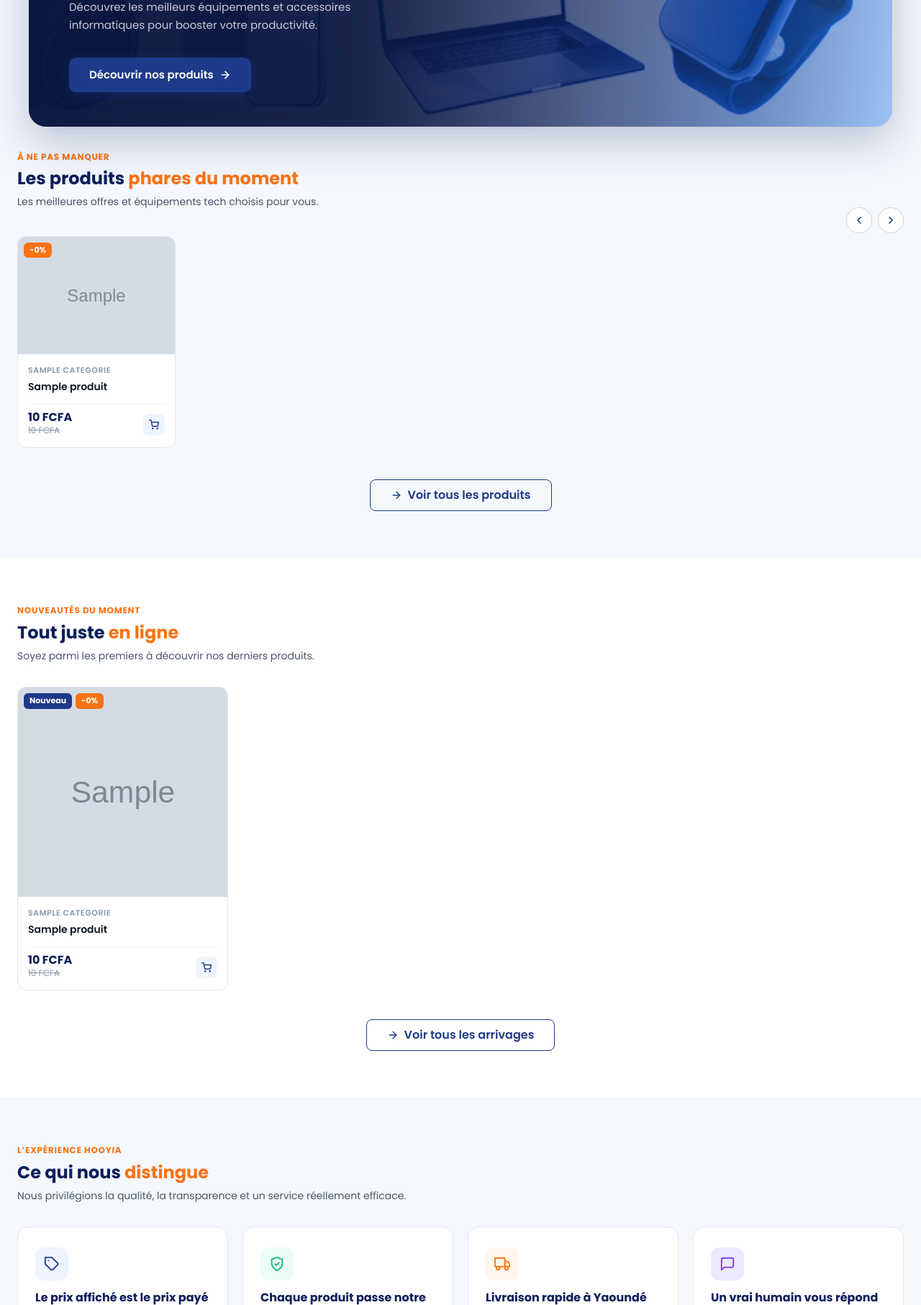
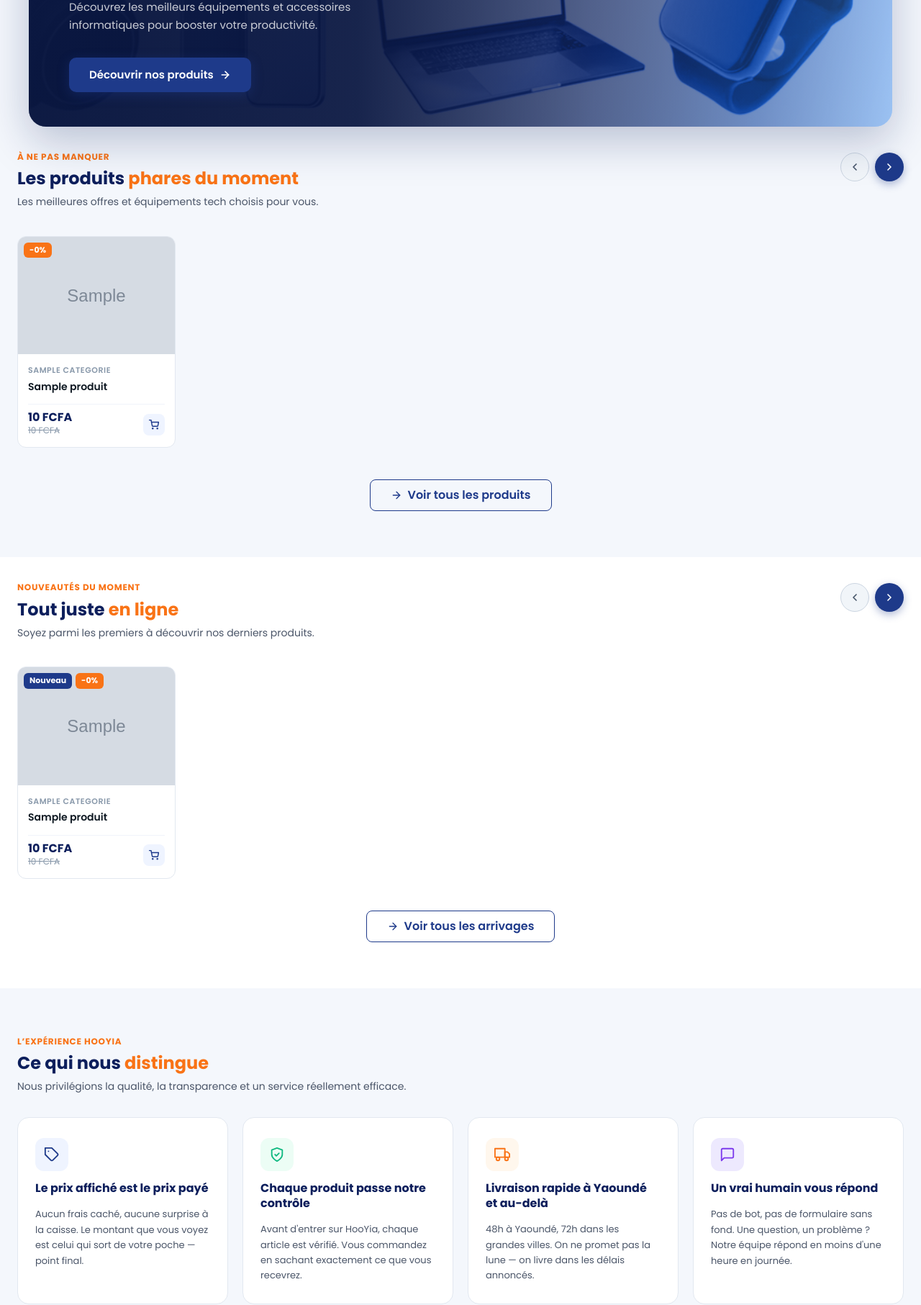
Before and after one commit to Ing-MONTHE/hooyia-market, a Django app: page / in a window 1280 px wide. Shown: the part 269-2082 px from the top of the page at 72% size. Run offline with Django 5.2, Linux system fonts and the light colour scheme; tables that the repository leaves empty hold one stand-in row (values such as "Sample post"); grey boxes marked "Sample" are stand-in pictures.

Commit message:
Gestion carousel image

```diff
--- a/templates/home.html
+++ b/templates/home.html
@@ -368,7 +368,7 @@
   /* ── Carousel vedette ── */
   .vedette-header {
     display: flex;
-    align-items: flex-end;
+    align-items: flex-start;
     justify-content: space-between;
     margin-bottom: 0.25rem;
   }
@@ -376,25 +376,48 @@
     display: flex;
     gap: 0.5rem;
     flex-shrink: 0;
+    padding-top: 0.25rem;
   }
-  .vedette-nav-btn {
-    width: 36px;
-    height: 36px;
+  /* Bouton Précédent — cercle gris clair avec bordure */
+  .vedette-nav-btn-prev {
+    width: 40px;
+    height: 40px;
     border-radius: 50%;
     border: 1.5px solid #CBD5E1;
-    background: #ffffff;
+    background: #f1f5f9;
     display: flex;
     align-items: center;
     justify-content: center;
-    color: #1E3A8A;
+    color: #475569;
     cursor: pointer;
     transition: background 150ms, border-color 150ms, color 150ms;
     flex-shrink: 0;
   }
-  .vedette-nav-btn:hover {
+  .vedette-nav-btn-prev:hover {
+    background: #e2e8f0;
+    border-color: #94a3b8;
+    color: #0D1F5C;
+  }
+  /* Bouton Suivant — cercle bleu marine plein */
+  .vedette-nav-btn-next {
+    width: 40px;
+    height: 40px;
+    border-radius: 50%;
+    border: none;
     background: #1E3A8A;
-    border-color: #1E3A8A;
+    display: flex;
+    align-items: center;
+    justify-content: center;
     color: #ffffff;
+    cursor: pointer;
+    transition: background 150ms, transform 150ms, box-shadow 150ms;
+    flex-shrink: 0;
+    box-shadow: 0 4px 12px rgba(30,58,138,0.35);
+  }
+  .vedette-nav-btn-next:hover {
+    background: #162d6e;
+    transform: translateY(-1px);
+    box-shadow: 0 6px 16px rgba(30,58,138,0.45);
   }
   .vedette-carousel-wrap {
     overflow: hidden;
@@ -449,13 +472,13 @@
         <p class="section-sub">Les meilleures offres et équipements tech choisis pour vous.</p>
       </div>
       <div class="vedette-nav">
-        <button class="vedette-nav-btn" id="vedette-prev" aria-label="Précédent">
+        <button class="vedette-nav-btn-prev" id="vedette-prev" aria-label="Précédent">
           <svg width="16" height="16" viewBox="0 0 24 24" fill="none" stroke="currentColor"
                stroke-width="2.5" stroke-linecap="round" stroke-linejoin="round">
             <polyline points="15 18 9 12 15 6"/>
           </svg>
         </button>
-        <button class="vedette-nav-btn" id="vedette-next" aria-label="Suivant">
+        <button class="vedette-nav-btn-next" id="vedette-next" aria-label="Suivant">
           <svg width="16" height="16" viewBox="0 0 24 24" fill="none" stroke="currentColor"
                stroke-width="2.5" stroke-linecap="round" stroke-linejoin="round">
             <polyline points="9 18 15 12 9 6"/>
@@ -562,21 +585,45 @@
 {% comment %} ════════════════════════════════════════════════════
    3. NOUVEAUX ARRIVAGES
    8 derniers produits actifs, ordonnés par date_creation desc.
+   Carousel horizontal avec boutons Prev/Next — même logique que section 2.
+   Badge "Nouveau" sur chaque carte. Badge promo décalé si les deux coexistent.
    Fond blanc pour alterner avec le fond gris de la section précédente.
+   DONNÉES : {{ nouveaux_arrivages }} — QuerySet Produit (order -date_creation, max 8)
 ════════════════════════════════════════════════════ {% endcomment %}
 {% if nouveaux_arrivages %}
-<section style="padding:4rem 0;background:#ffffff;">
+<section style="padding:2rem 0 4rem 0;background:#ffffff;">
   <div class="container">
 
-    <p class="section-eyebrow">Nouveautés du moment</p>
+    {# En-tête + boutons nav #}
+    <div class="vedette-header">
+      <div>
+        <p class="section-eyebrow" style="margin-bottom:0.375rem;">Nouveautés du moment</p>
         <div class="section-heading">
           <h2>Tout juste <span style="color:#F97316;">en ligne</span></h2>
         </div>
         <p class="section-sub">Soyez parmi les premiers à découvrir nos derniers produits.</p>
+      </div>
+      <div class="vedette-nav">
+        <button class="vedette-nav-btn-prev" id="arrivages-prev" aria-label="Précédent">
+          <svg width="16" height="16" viewBox="0 0 24 24" fill="none" stroke="currentColor"
+               stroke-width="2.5" stroke-linecap="round" stroke-linejoin="round">
+            <polyline points="15 18 9 12 15 6"/>
+          </svg>
+        </button>
+        <button class="vedette-nav-btn-next" id="arrivages-next" aria-label="Suivant">
+          <svg width="16" height="16" viewBox="0 0 24 24" fill="none" stroke="currentColor"
+               stroke-width="2.5" stroke-linecap="round" stroke-linejoin="round">
+            <polyline points="9 18 15 12 9 6"/>
+          </svg>
+        </button>
+      </div>
+    </div>
 
-    <div class="products-grid">
+    {# Carousel horizontal #}
+    <div class="vedette-carousel-wrap">
+      <div class="vedette-carousel" id="arrivages-carousel">
         {% for produit in nouveaux_arrivages %}
-      <a href="{% url 'products:detail' produit.slug %}" class="pcard">
+        <a href="{% url 'products:detail' produit.slug %}" class="pcard-sm">
 
           <div class="pcard-img-wrap">
             {% with produit.images.all as imgs %}
@@ -591,7 +638,7 @@
                      class="pcard-img" loading="lazy" />
               {% empty %}
               <div class="pcard-img-placeholder">
-              <svg width="40" height="40" viewBox="0 0 24 24" fill="none" stroke="currentColor"
+                <svg width="32" height="32" viewBox="0 0 24 24" fill="none" stroke="currentColor"
                      stroke-width="1.5" stroke-linecap="round" stroke-linejoin="round">
                   <line x1="16.5" y1="9.4" x2="7.5" y2="4.21"/>
                   <path d="M21 16V8a2 2 0 00-1-1.73l-7-4a2 2 0 00-2 0l-7 4A2 2 0 003 8v8a2 2 0 001 1.73l7 4a2 2 0 002 0l7-4A2 2 0 0021 16z"/>
@@ -606,6 +653,7 @@
             {# Badge "Nouveau" sur tous les produits de cette section #}
             <span class="pcard-new-badge">Nouveau</span>
 
+            {# Badge promo décalé pour ne pas chevaucher le badge "Nouveau" #}
             {% if produit.prix_promo %}
             <span class="pcard-promo-badge" style="top:0.5rem;left:5rem;">
               -{{ produit.pourcentage_remise|floatformat:0 }}%
@@ -638,7 +686,9 @@
         </a>
         {% endfor %}
       </div>
+    </div>
 
+    {# Bouton "Voir tous les arrivages" #}
     <div style="text-align:center;margin-top:2.5rem;">
       <a href="{% url 'products:liste' %}?ordering=-date_creation" class="btn btn-secondary btn-lg">
         <svg width="16" height="16" viewBox="0 0 24 24" fill="none" stroke="currentColor"
@@ -652,6 +702,22 @@
 
   </div>
 </section>
+
+<script>
+  (function() {
+    var carousel = document.getElementById('arrivages-carousel');
+    var btnPrev  = document.getElementById('arrivages-prev');
+    var btnNext  = document.getElementById('arrivages-next');
+    var step = 240; {# px par clic — identique au carousel vedette #}
+    if (!carousel) return;
+    btnPrev.addEventListener('click', function() {
+      carousel.scrollBy({ left: -step, behavior: 'smooth' });
+    });
+    btnNext.addEventListener('click', function() {
+      carousel.scrollBy({ left: step, behavior: 'smooth' });
+    });
+  })();
+</script>
 {% endif %}
 
 
```
Also changed, not shown: templates/products/detail.html (line endings or trailing spaces). Lines whose indentation alone changed are shown as unchanged.
